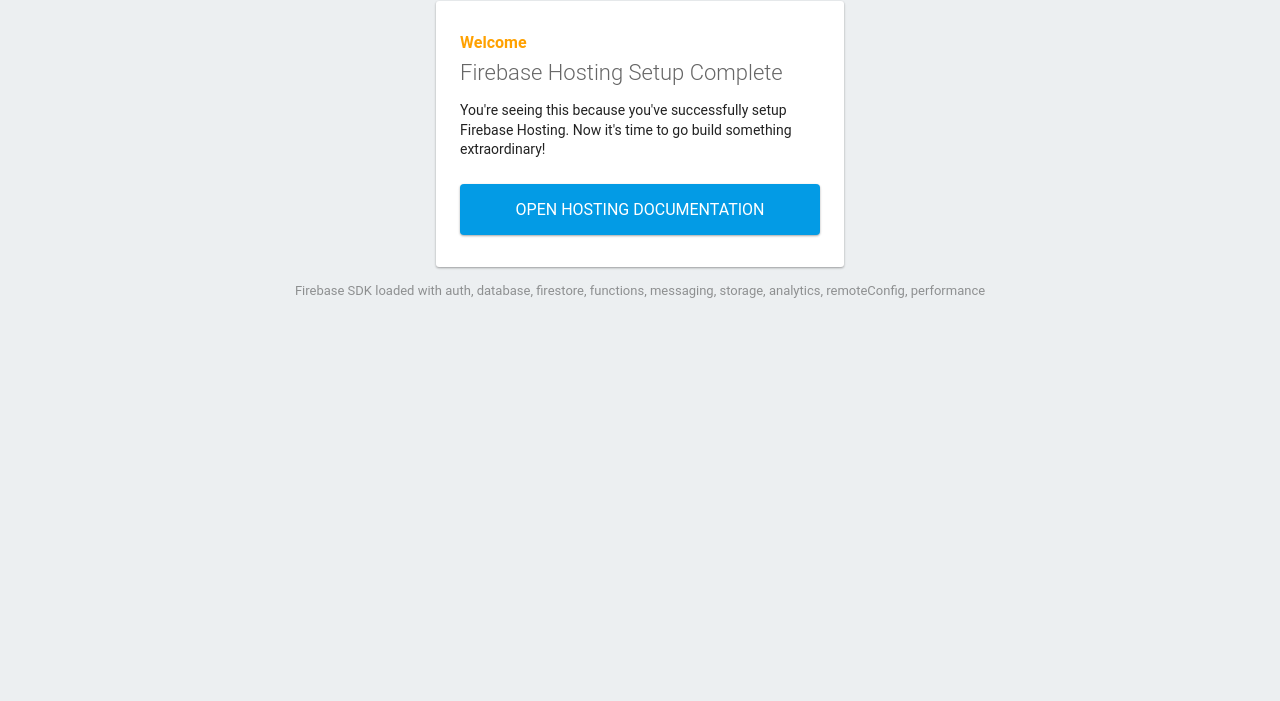
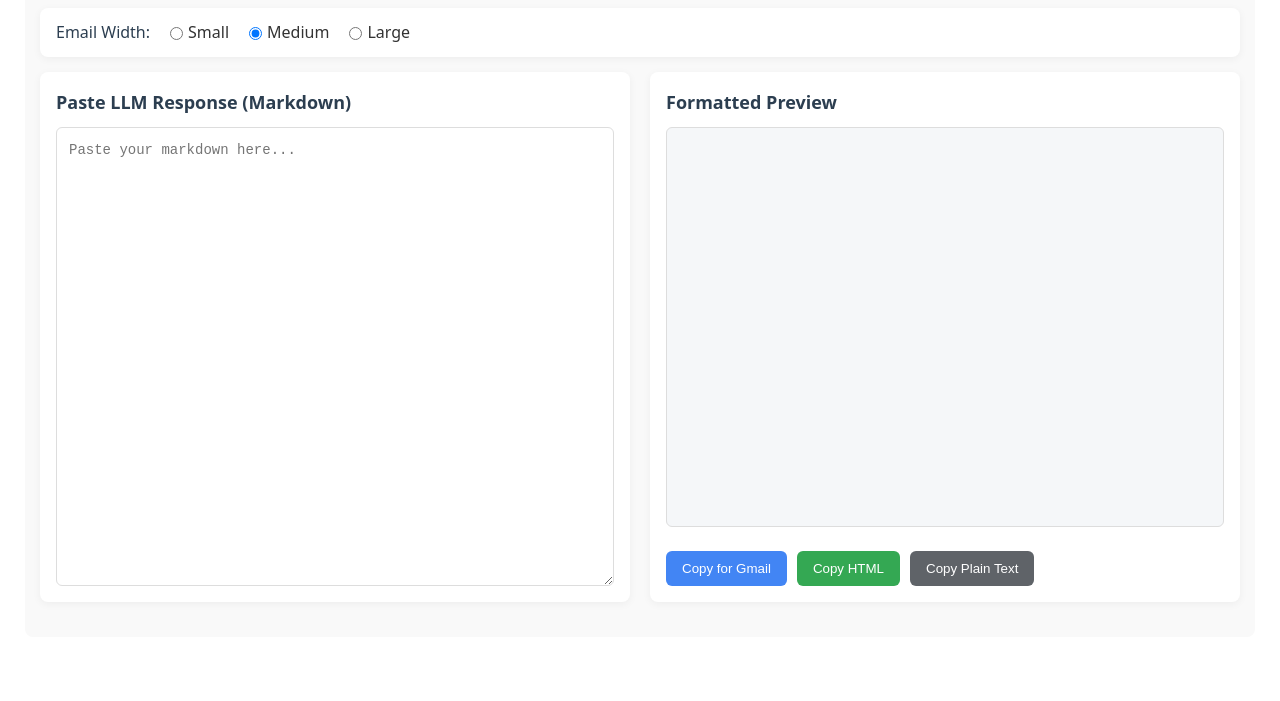
Before and after one commit to iantimes/sendai, a plain HTML site: page public/index.html in a window 1280 px wide. Shown: the part 99-800 px from the top of the page. Drawn offline with nearby package versions, Linux system fonts and the light colour scheme; some packages are replaced by stand-ins of ours; files that its build step writes are made by us from their sources.

Commit message:
Replaces Firebase template with SendAI formatter

```diff
--- a/public/index.html
+++ b/public/index.html
@@ -1,89 +1,58 @@
 <!DOCTYPE html>
-<html>
-  <head>
-    <meta charset="utf-8">
-    <meta name="viewport" content="width=device-width, initial-scale=1">
-    <title>Welcome to Firebase Hosting</title>
+<html lang="en">
+<head>
+  <meta charset="UTF-8">
+  <meta name="viewport" content="width=device-width, initial-scale=1.0">
+  <title>SendAI - LLM Response Formatter</title>
+  <link rel="stylesheet" href="styles.css">
+  <link rel="icon" href="favicon.ico" type="image/x-icon">
+</head>
+<body>
+  <div class="md2email-container">
+    <h1 class="md2email-title">SendAI</h1>
 
-    <!-- update the version number as needed -->
-    <script defer src="/__/firebase/11.6.0/firebase-app-compat.js"></script>
-    <!-- include only the Firebase features as you need -->
-    <script defer src="/__/firebase/11.6.0/firebase-auth-compat.js"></script>
-    <script defer src="/__/firebase/11.6.0/firebase-database-compat.js"></script>
-    <script defer src="/__/firebase/11.6.0/firebase-firestore-compat.js"></script>
-    <script defer src="/__/firebase/11.6.0/firebase-functions-compat.js"></script>
-    <script defer src="/__/firebase/11.6.0/firebase-messaging-compat.js"></script>
-    <script defer src="/__/firebase/11.6.0/firebase-storage-compat.js"></script>
-    <script defer src="/__/firebase/11.6.0/firebase-analytics-compat.js"></script>
-    <script defer src="/__/firebase/11.6.0/firebase-remote-config-compat.js"></script>
-    <script defer src="/__/firebase/11.6.0/firebase-performance-compat.js"></script>
-    <!--
-      initialize the SDK after all desired features are loaded, set useEmulator to false
-      to avoid connecting the SDK to running emulators.
-    -->
-    <script defer src="/__/firebase/init.js?useEmulator=true"></script>
+    <div class="md2email-options">
+      <span class="md2email-option-label">Email Width:</span>
+      <label class="md2email-option">
+        <input type="radio" name="md2email-width" value="small"> Small
+      </label>
+      <label class="md2email-option">
+        <input type="radio" name="md2email-width" value="medium" checked> Medium
+      </label>
+      <label class="md2email-option">
+        <input type="radio" name="md2email-width" value="large"> Large
+      </label>
+    </div>
 
-    <style media="screen">
-      body { background: #ECEFF1; color: rgba(0,0,0,0.87); font-family: Roboto, Helvetica, Arial, sans-serif; margin: 0; padding: 0; }
-      #message { background: white; max-width: 360px; margin: 100px auto 16px; padding: 32px 24px; border-radius: 3px; }
-      #message h2 { color: #ffa100; font-weight: bold; font-size: 16px; margin: 0 0 8px; }
-      #message h1 { font-size: 22px; font-weight: 300; color: rgba(0,0,0,0.6); margin: 0 0 16px;}
-      #message p { line-height: 140%; margin: 16px 0 24px; font-size: 14px; }
-      #message a { display: block; text-align: center; background: #039be5; text-transform: uppercase; text-decoration: none; color: white; padding: 16px; border-radius: 4px; }
-      #message, #message a { box-shadow: 0 1px 3px rgba(0,0,0,0.12), 0 1px 2px rgba(0,0,0,0.24); }
-      #load { color: rgba(0,0,0,0.4); text-align: center; font-size: 13px; }
-      @media (max-width: 600px) {
-        body, #message { margin-top: 0; background: white; box-shadow: none; }
-        body { border-top: 16px solid #ffa100; }
-      }
-    </style>
-  </head>
-  <body>
-    <div id="message">
-      <h2>Welcome</h2>
-      <h1>Firebase Hosting Setup Complete</h1>
-      <p>You're seeing this because you've successfully setup Firebase Hosting. Now it's time to go build something extraordinary!</p>
-      <a target="_blank" href="https://firebase.google.com/docs/hosting/">Open Hosting Documentation</a>
+    <div class="md2email-editor-container">
+      <div class="md2email-input-panel">
+        <h2 class="md2email-panel-title">Paste LLM Response (Markdown)</h2>
+        <textarea id="md2email-markdown-input" class="md2email-textarea" placeholder="Paste your markdown here..."></textarea>
+      </div>
+
+      <div class="md2email-output-panel">
+        <h2 class="md2email-panel-title">Formatted Preview</h2>
+        <div class="md2email-preview-container">
+          <div id="md2email-preview"></div>
+        </div>
+        <div class="md2email-button-container">
+          <button id="md2email-copy-formatted" class="md2email-button">Copy for Gmail</button>
+          <button id="md2email-copy-html" class="md2email-button" style="background-color: #34a853;">Copy HTML</button>
+          <button id="md2email-copy-text" class="md2email-button" style="background-color: #5f6368;">Copy Plain Text</button>
+        </div>
+        <div id="md2email-status" class="md2email-status"></div>
+        <div id="md2email-manual-copy-info" class="md2email-manual-copy-info">
+          If automatic copying doesn't work, you can manually select all content in the preview and copy it, or use the "Copy HTML" button and paste the HTML into Gmail's "Insert as HTML" feature.
+        </div>
+      </div>
     </div>
-    <p id="load">Firebase SDK Loading&hellip;</p>
+  </div>
 
-    <script>
-      document.addEventListener('DOMContentLoaded', function() {
-        const loadEl = document.querySelector('#load');
-        // // 🔥🔥🔥🔥🔥🔥🔥🔥🔥🔥🔥🔥🔥🔥🔥🔥🔥🔥🔥🔥🔥🔥🔥🔥🔥🔥🔥🔥🔥🔥🔥
-        // // The Firebase SDK is initialized and available here!
-        //
-        // firebase.auth().onAuthStateChanged(user => { });
-        // firebase.database().ref('/path/to/ref').on('value', snapshot => { });
-        // firebase.firestore().doc('/foo/bar').get().then(() => { });
-        // firebase.functions().httpsCallable('yourFunction')().then(() => { });
-        // firebase.messaging().requestPermission().then(() => { });
-        // firebase.storage().ref('/path/to/ref').getDownloadURL().then(() => { });
-        // firebase.analytics(); // call to activate
-        // firebase.analytics().logEvent('tutorial_completed');
-        // firebase.performance(); // call to activate
-        //
-        // // 🔥🔥🔥🔥🔥🔥🔥🔥🔥🔥🔥🔥🔥🔥🔥🔥🔥🔥🔥🔥🔥🔥🔥🔥🔥🔥🔥🔥🔥🔥🔥
+  <!-- Hidden textarea for HTML copying -->
+  <textarea id="md2email-textarea-html" readonly></textarea>
 
-        try {
-          let app = firebase.app();
-          let features = [
-            'auth',
-            'database',
-            'firestore',
-            'functions',
-            'messaging',
-            'storage',
-            'analytics',
-            'remoteConfig',
-            'performance',
-          ].filter(feature => typeof app[feature] === 'function');
-          loadEl.textContent = `Firebase SDK loaded with ${features.join(', ')}`;
-        } catch (e) {
-          console.error(e);
-          loadEl.textContent = 'Error loading the Firebase SDK, check the console.';
-        }
-      });
-    </script>
-  </body>
+  <!-- Use the browser-friendly version of Marked -->
+  <script src="https://cdn.jsdelivr.net/npm/marked/marked.min.js"></script>
+  <script src="script.js"></script>
+</body>
 </html>
```
Also changed, not shown: index.html (deleted, +0 -58 lines).
